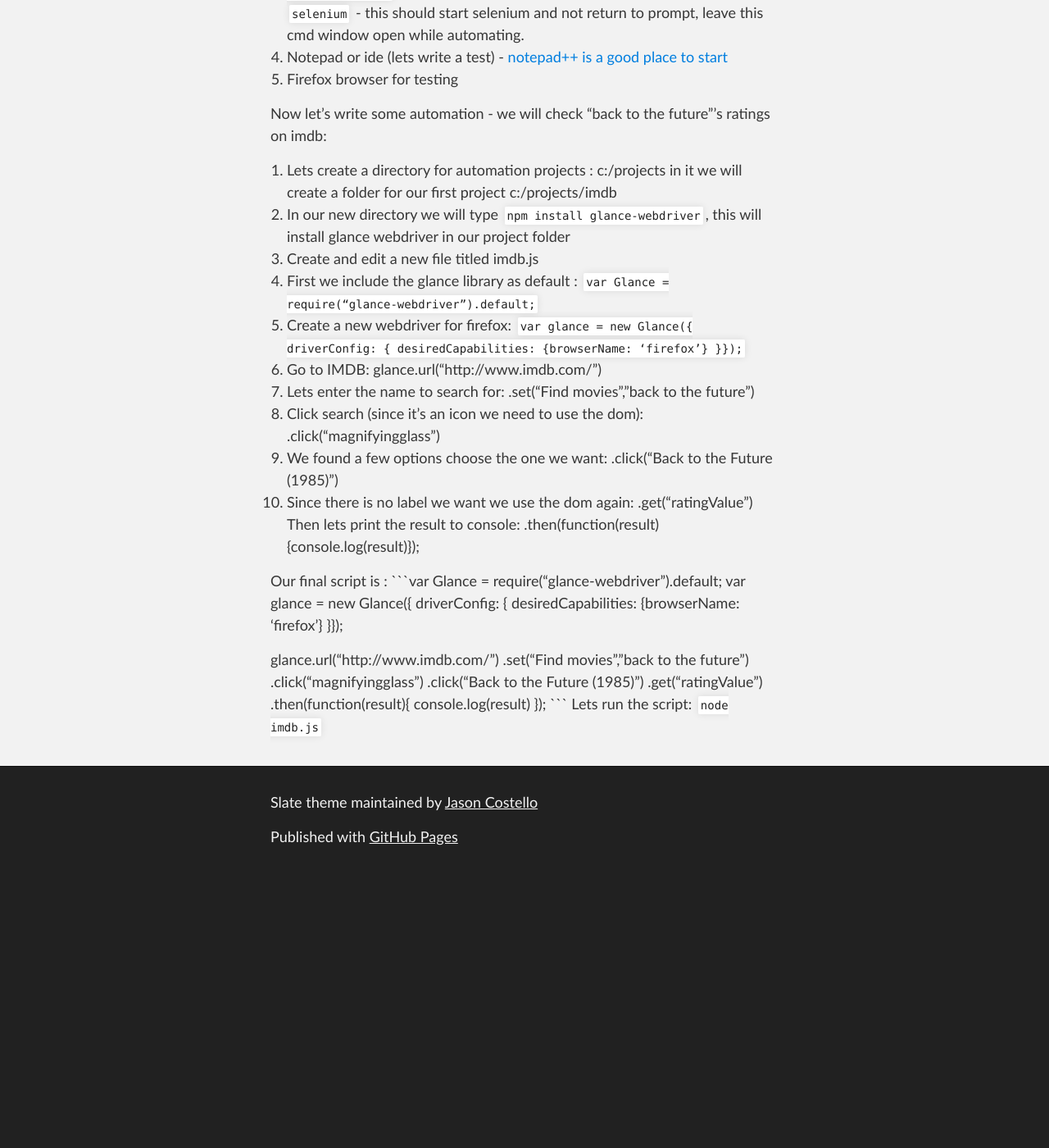
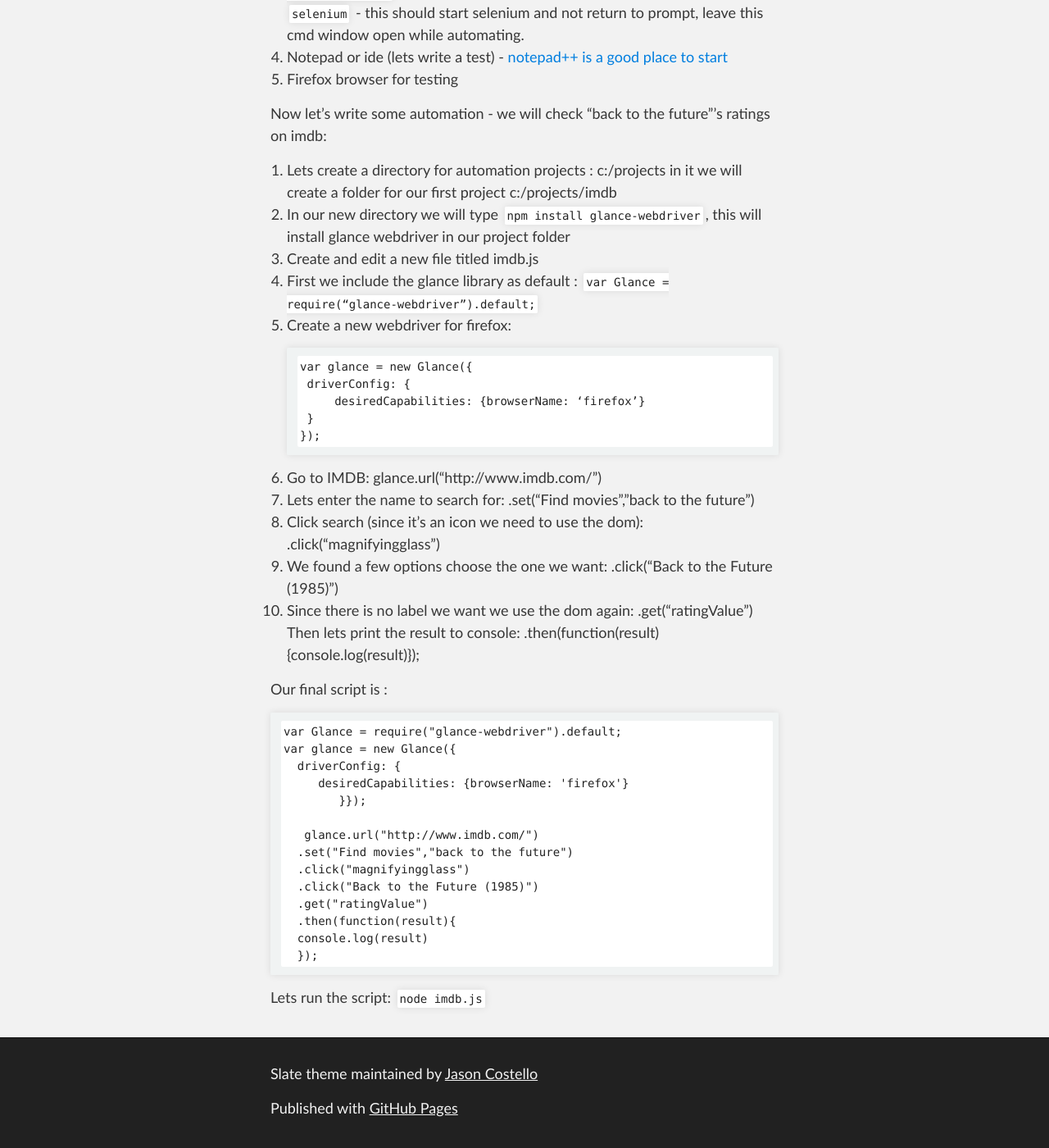
Before and after one commit to quasimatic/quasimatic.github.io, a Jekyll site: the page built from glance/webdriver.md, in a window 1280 px wide and 1400 px high, scrolled down 637 px. Shown: the whole window at 82% size. Built offline with Jekyll 4.4.1, drawn with Linux system fonts in a browser that asks for light colours; Markdown is read by kramdown in place of the engine named in the settings; before the commit the page ends 1706 px from its top, so only the background shows below that.

````diff
--- a/glance/webdriver.md
+++ b/glance/webdriver.md
@@ -31,10 +31,13 @@ Now let’s write some automation - we will check “back to the future”’s r
 1. First we include the glance library as default :
 `var Glance = require(“glance-webdriver”).default;`
 1. Create a new webdriver for firefox:
-`var glance = new Glance({
+```
+var glance = new Glance({
 	driverConfig: {
 		desiredCapabilities: {browserName: ‘firefox’}
-			}});`
+	}
+});
+```
 1. Go to IMDB:
 glance.url(“http://www.imdb.com/”)
 1. Lets enter the name to search for:
@@ -49,7 +52,8 @@ Then lets print the result to console:
 .then(function(result){console.log(result)});
 
 Our final script is :
-```var Glance = require("glance-webdriver").default;
+```
+var Glance = require("glance-webdriver").default;
 var glance = new Glance({
   driverConfig: {
      desiredCapabilities: {browserName: 'firefox'}
````
